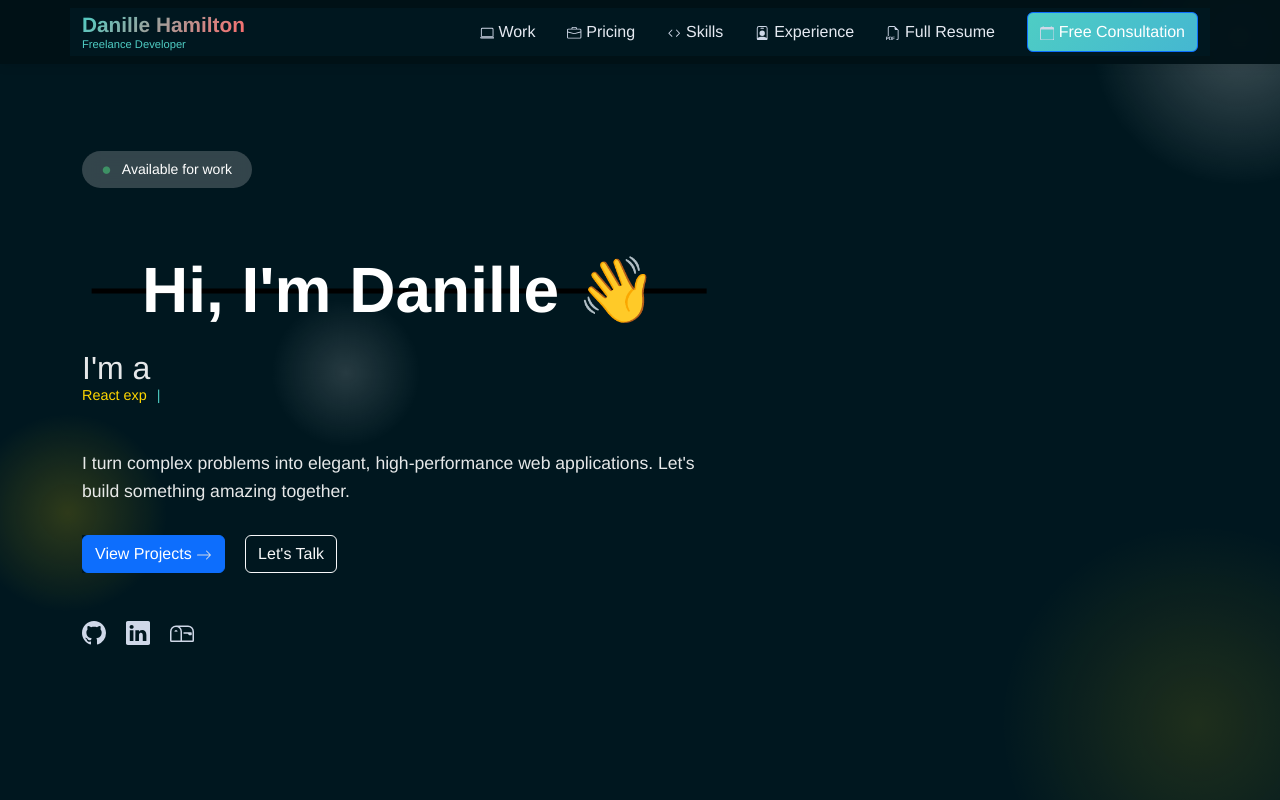
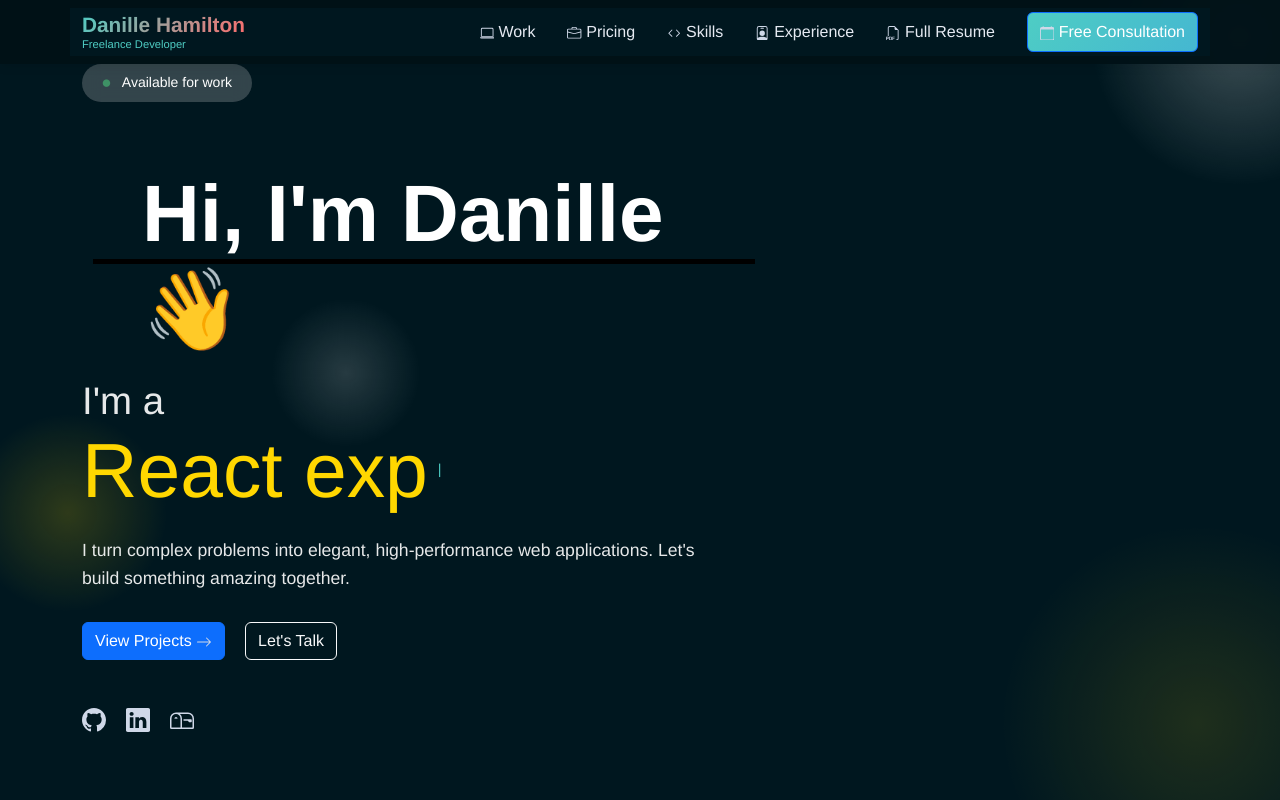
Before and after one commit to DanilleH22/portfolio, a React (Create React App) app: page / in a window 1280 px wide. Shown: the top 800 px of the page. Built offline with nearby package versions, Linux system fonts and the light colour scheme.

Commit message:
update styling for hero section

```diff
--- a/src/styles/Portfolio.module.css
+++ b/src/styles/Portfolio.module.css
@@ -125,7 +125,7 @@
 
 /* Title with glitch effect */
 .glitchTitle {
-  font-size: 4rem;
+  font-size: 5rem;
   font-weight: 800;
   color: white;
   margin-bottom: 20px;
@@ -146,7 +146,7 @@
 
 /* Typewriter effect */
 .typewriterWrapper {
-  font-size: 2rem;
+  font-size: 2.4rem;
   color: rgba(255,255,255,0.9);
   margin-bottom: 20px;
   min-height: 80px;
@@ -155,6 +155,7 @@
 .typewriter {
   color: #ffd700;
   position: relative;
+  font-size: 2em;
 }
 
 .cursor {
@@ -185,7 +186,7 @@
 }
 
 .primaryBtnAnimated {
-  background: #ffd700;
+  background-color: #ffd700;
   border: none;
   padding: 12px 30px;
   border-radius: 50px;
```
